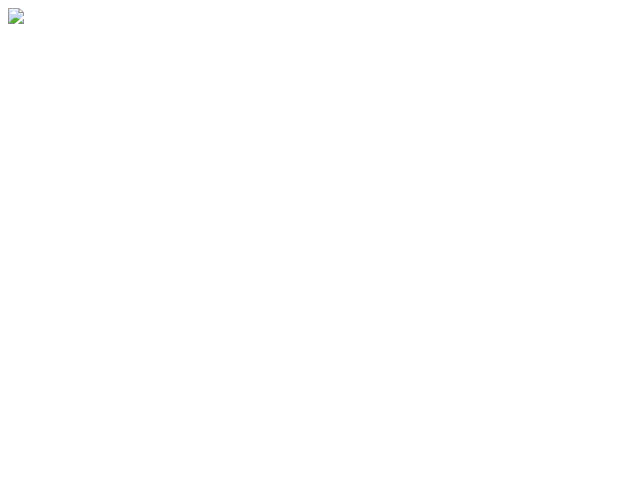
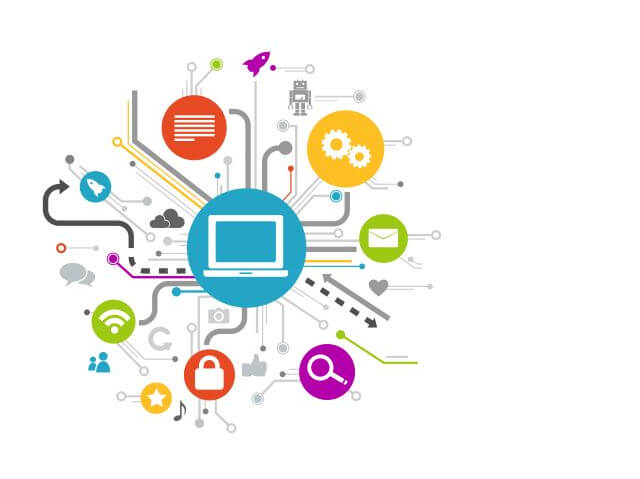
Before and after one commit to LisaTarn/Test, a plain HTML site: page index.html in a window 1280 px wide. Shown: the whole page, without its empty margins (0-640 px from the left). Drawn offline with Linux system fonts and the light colour scheme.

Commit message:
Update index.html

```diff
--- a/index.html
+++ b/index.html
@@ -9,6 +9,6 @@
 
 
 <body>
-    <img src="image.jpg">
+    <img src="Testfolder/image.jpg">
   </body>
 </html>
```
